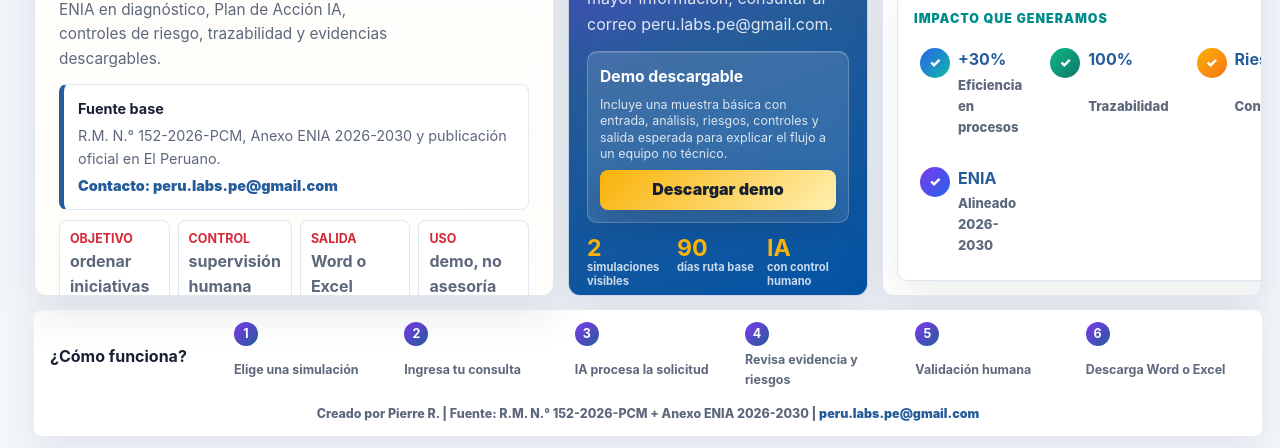
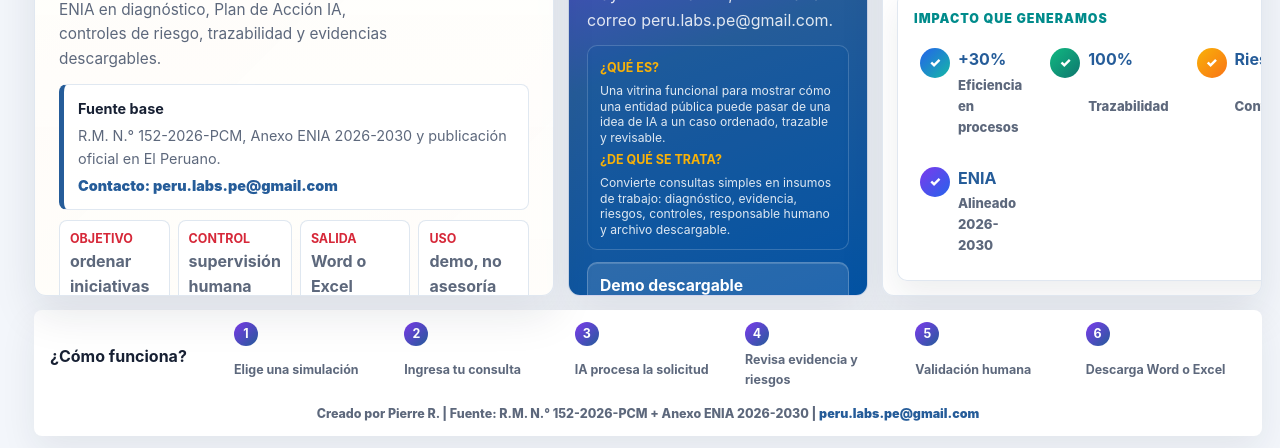
Before and after one commit to oprbguitar/ENIA-2026-2030, a website: page public/index.html in a window 1280 px wide. Shown: the part 352-800 px from the top of the page. Drawn offline with Linux system fonts and the light colour scheme; grey boxes are pictures that could not be loaded.

Commit message:
Completar explicacion del modelo en portada

```diff
--- a/public/index.html
+++ b/public/index.html
@@ -70,15 +70,16 @@
         <span class="download-tag">Modelo de proyecto</span>
         <h2>Documentación estatal para generar</h2>
         <p>Guía compacta para ordenar diagnóstico, evidencias, riesgos y controles de IA responsable. Para mayor información, consultar al correo peru.labs.pe@gmail.com.</p>
+        <div class="model-explainer">
+          <strong>¿Qué es?</strong>
+          <span>Una vitrina funcional para mostrar cómo una entidad pública puede pasar de una idea de IA a un caso ordenado, trazable y revisable.</span>
+          <strong>¿De qué se trata?</strong>
+          <span>Convierte consultas simples en insumos de trabajo: diagnóstico, evidencia, riesgos, controles, responsable humano y archivo descargable.</span>
+        </div>
         <div class="demo-download-card">
           <strong>Demo descargable</strong>
           <span>Incluye una muestra básica con entrada, análisis, riesgos, controles y salida esperada para explicar el flujo a un equipo no técnico.</span>
           <a class="demo-download-button" href="downloads/demo-ia-publica-responsable.html" download>Descargar demo</a>
-        </div>
-        <div class="mini-metrics">
-          <span><strong>2</strong>simulaciones visibles</span>
-          <span><strong>90</strong>días ruta base</span>
-          <span><strong>IA</strong>con control humano</span>
         </div>
       </aside>
 
--- a/public/styles.css
+++ b/public/styles.css
@@ -403,7 +403,7 @@ h1 {
   display: flex;
   flex-direction: column;
   justify-content: flex-start;
-  gap: 14px;
+  gap: 12px;
   padding: 18px;
   color: white;
   background:
@@ -421,10 +421,32 @@ h1 {
   color: rgba(255, 255, 255, 0.86);
 }
 
+.model-explainer {
+  display: grid;
+  gap: 5px;
+  padding: 12px;
+  border-radius: 10px;
+  background: rgba(6, 83, 164, 0.24);
+  border: 1px solid rgba(255, 255, 255, 0.18);
+}
+
+.model-explainer strong {
+  color: var(--gold);
+  font-size: 0.78rem;
+  letter-spacing: 0;
+  text-transform: uppercase;
+}
+
+.model-explainer span {
+  color: rgba(255, 255, 255, 0.86);
+  font-size: 0.76rem;
+  line-height: 1.28;
+}
+
 .demo-download-card {
   display: grid;
   gap: 8px;
-  padding: 12px;
+  padding: 10px 12px;
   border: 1px solid rgba(255, 255, 255, 0.22);
   border-radius: 10px;
   background: rgba(255, 255, 255, 0.12);
@@ -438,8 +460,8 @@ h1 {
 
 .demo-download-card span {
   color: rgba(255, 255, 255, 0.82);
-  font-size: 0.78rem;
-  line-height: 1.3;
+  font-size: 0.74rem;
+  line-height: 1.24;
 }
 
 .demo-download-button {
```
